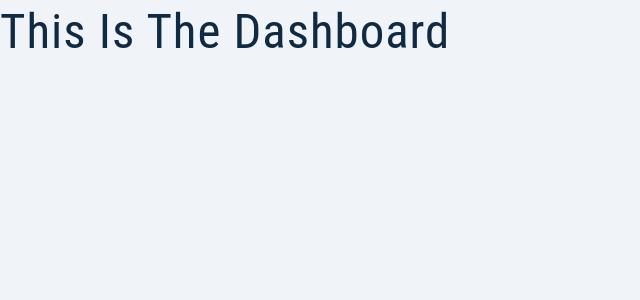
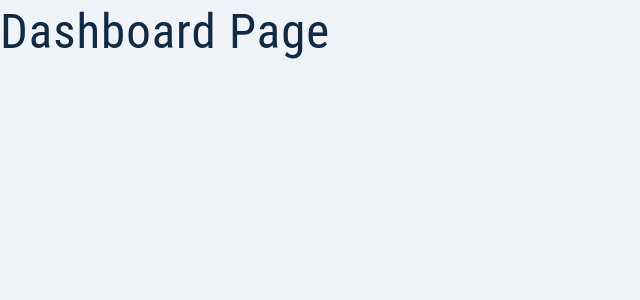
Before and after one commit to drewb73/client-jobify, a React (Create React App) app: page / in a window 1280 px wide. Shown: the top 300 px of the page, without its empty margins (0-640 px from the left). Built offline with nearby package versions, Linux system fonts and the light colour scheme.

Commit message:
Update Dashboard.js

```diff
--- a/src/pages/Dashboard.js
+++ b/src/pages/Dashboard.js
@@ -3,7 +3,7 @@ import React from 'react'
 const Dashboard = () => {
   return (
     <h1>
-        This is the Dashboard
+        Dashboard Page
     </h1>
   )
 }
```
